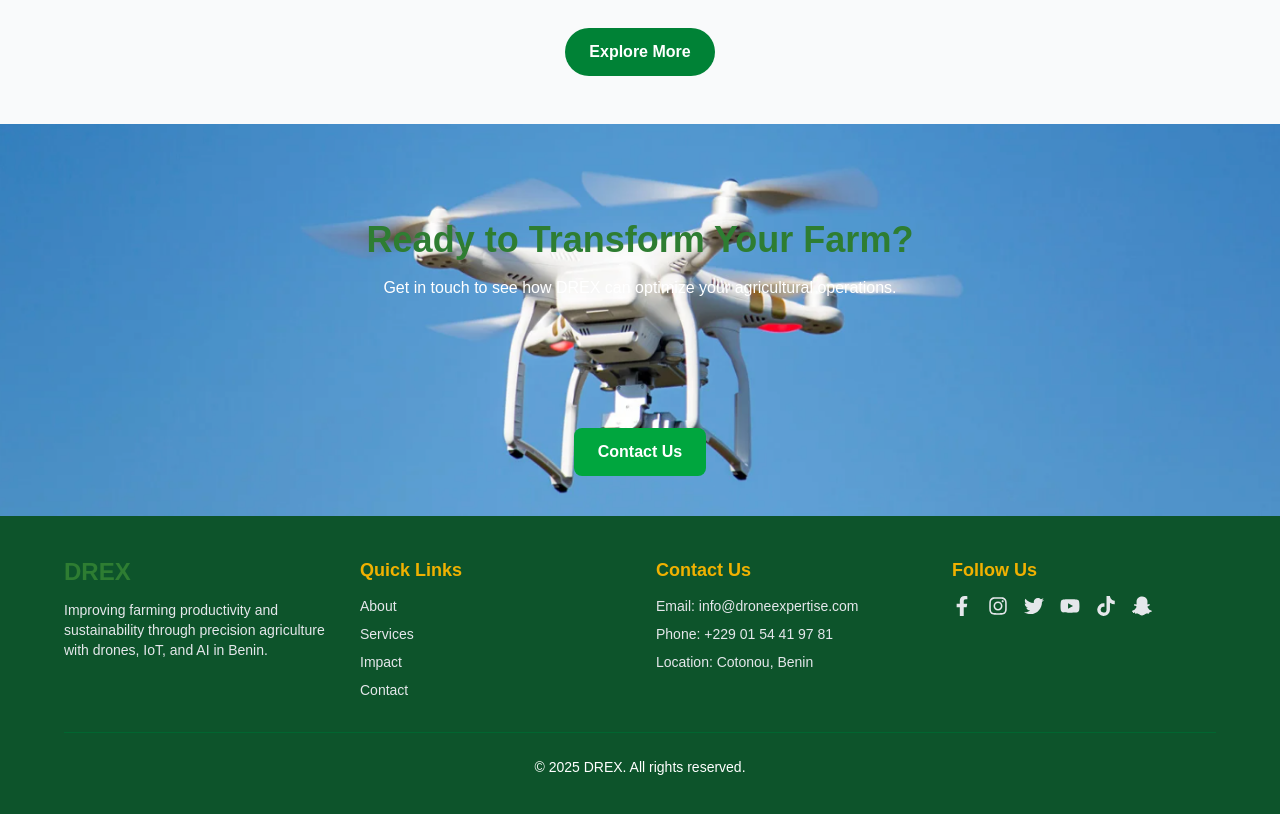
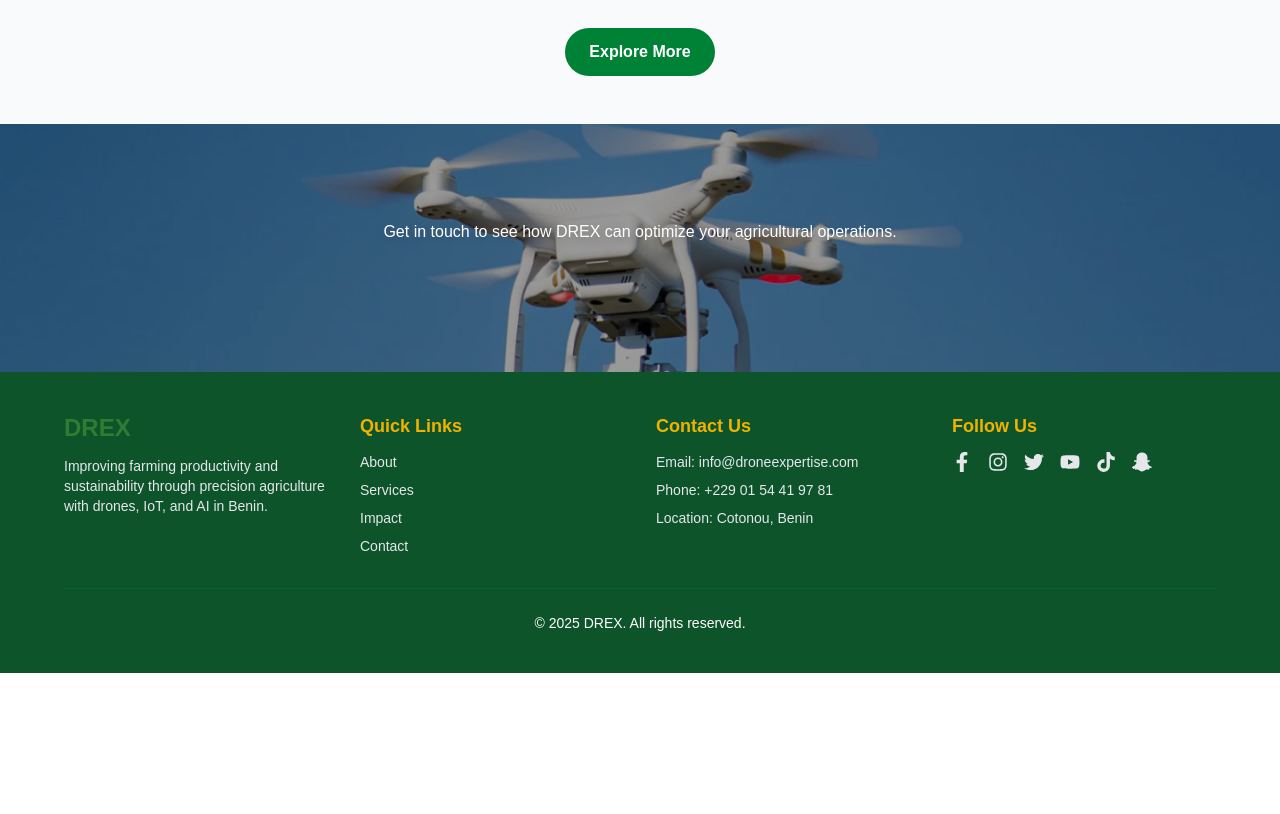
Before and after one commit to Tibo7777/drex, a Next.js app: page / in a window 1280 px wide. Shown: the part 1740-2554 px from the top of the page. After the commit the page ends 2413 px from the top, so only its background shows below. Built offline with nearby package versions, Linux system fonts and the light colour scheme.

Commit message:
Initial DREX commit

```diff
--- a/src/app/components/CTASection.js
+++ b/src/app/components/CTASection.js
@@ -5,32 +5,21 @@ import Link from "next/link";
 export default function CTASection() {
   return (
     <section
-      className="relative flex flex-col justify-between items-center text-center text-white bg-cover"
+      className="relative flex flex-col justify-between items-center text-center text-white bg-cover bg-center w-screen"
       style={{
         backgroundImage: "url('/images/farm-bg.png')",
-        backgroundPosition: "center bottom",
+        paddingTop: "6rem",
+        paddingBottom: "6rem",
       }}
     >
-      {/* Overlay for readability */}
-      <div className="absolute inset-0 black bg-opacity-50"></div>
+      {/* Subtle dark overlay */}
+      <div className="absolute inset-0 bg-black/40"></div>
 
       {/* Content wrapper */}
-      <div className="relative z-10 flex flex-col items-center justify-center flex-grow py-24 px-6 max-w-2xl">
-        <h2 className="text-4xl font-bold mb-4">
-          Ready to Transform Your Farm?
-        </h2>
-        <p className="mb-8">
+      <div className="relative z-10 flex flex-col items-center justify-center px-6">
+        <p className="mb-8 text-white drop-shadow-md">
           Get in touch to see how DREX can optimize your agricultural operations.
         </p>
-      </div>
-
-      {/* Button pinned to bottom */}
-      <div className="relative z-10 mb-10">
-        <Link href="/contact">
-          <button className="px-6 py-3 bg-green-600 text-white rounded-lg font-semibold hover:bg-green-700 transition">
-            Contact Us
-          </button>
-        </Link>
       </div>
     </section>
   );
--- a/src/app/components/HeroSection.js
+++ b/src/app/components/HeroSection.js
@@ -1,37 +1,37 @@
 "use client";
 
 import Image from "next/image";
+import Link from "next/link";
 
-export default function HeroSection({ onExploreClick }) {
+export default function HeroSection() {
   return (
-    <section className="relative h-screen w-full">
+    <section className="relative w-full h-[60vh] md:h-screen overflow-hidden">
       {/* Background Image */}
-      <div className="absolute inset-0 -z-10 overflow-hidden">
+      <div className="absolute inset-0 -z-10">
         <Image
           src="/images/drex-hero4.png"
           alt="Precision Agriculture with DREX"
           fill
-          className="object-cover object-[center_40%] md:object-[center_50%] scale-100 md:scale-105"
+          className="object-cover object-center md:object-cover"
           priority
         />
         <div className="absolute inset-0 bg-black/30"></div>
       </div>
 
       {/* Centered Text */}
-      <div className="absolute inset-0 flex flex-col items-center justify-center text-center px-6">
-        <p className="text-lg md:text-2xl text-white max-w-2xl drop-shadow">
+      <div className="absolute inset-0 flex flex-col items-center justify-center text-center px-4 md:px-6">
+        <p className="text-base md:text-2xl text-white max-w-xs sm:max-w-lg md:max-w-2xl drop-shadow">
           We use drones, IoT sensors, and AI to improve farming efficiency and soil science.
         </p>
       </div>
 
       {/* Button at the bottom */}
-      <div className="absolute bottom-16 w-full flex justify-center">
-        <button
-          onClick={onExploreClick}
-          className="px-8 py-3 bg-green-700 text-white rounded-full font-semibold hover:bg-green-800 transition"
-        >
-          Explore Solutions
-        </button>
+      <div className="absolute bottom-8 md:bottom-16 w-full flex justify-center px-4">
+        <Link href="/services">
+          <button className="px-6 md:px-8 py-2 md:py-3 bg-green-700 text-white rounded-full font-semibold hover:bg-green-800 transition">
+            Explore Solutions
+          </button>
+        </Link>
       </div>
     </section>
   );
```
